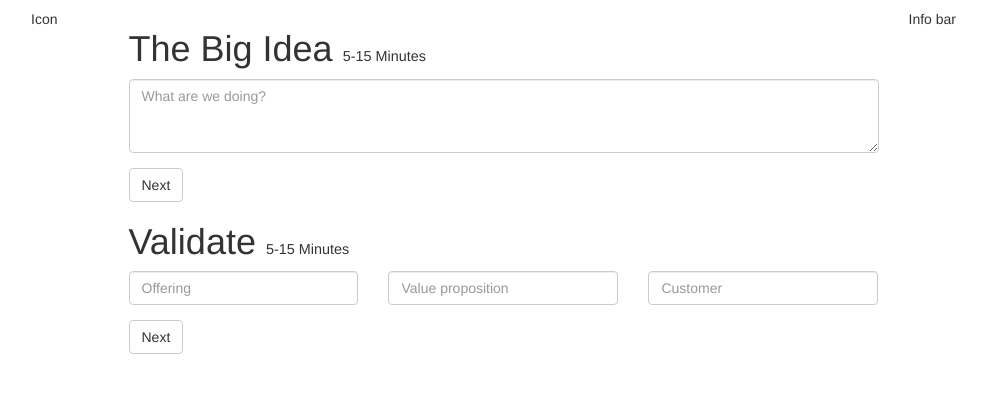
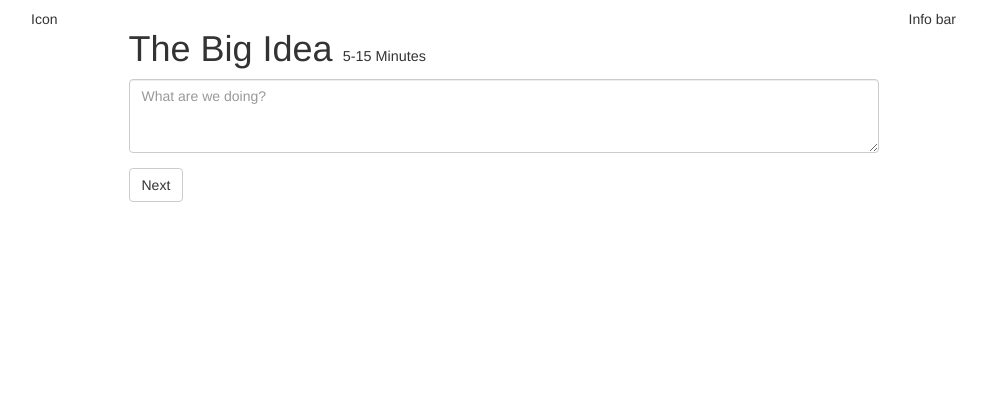
Before and after one commit to pinch-tn/pinch-app, a Django app: page /walkthrough/big_idea/ in a window 1280 px wide. Shown: the part 51-444 px from the top of the page, without its empty margins (39-1024 px from the left). Run offline with Django 3.2, Linux system fonts and the light colour scheme; parts of the project's set-up code (start-up, migrations or seed data) failed here and were passed over; some libraries are stand-ins or nearby versions.

Commit message:
Remove extra markup from big_idea.

```diff
--- a/pinch/templates/big_idea.html
+++ b/pinch/templates/big_idea.html
@@ -15,22 +15,6 @@
             <button type="submit" class="btn btn-default">Next</button>
           </form>
 
-          <h1>Validate <span>5-15 Minutes</span></h1>
-          <form role="form venn">
-            <div class="row">
-              <div class="form-group col-md-4">
-                <input type="text" class="form-control" id="offering" placeholder="Offering">
-              </div>
-              <div class="form-group col-md-4">
-                <input type="text" class="form-control" id="valueProp" placeholder="Value proposition">
-              </div>
-              <div class="form-group col-md-4">
-                <input type="text" class="form-control" id="customer" placeholder="Customer">
-              </div>
-            </div>
-            <button type="submit" class="btn btn-default">Next</button>
-          </form>
-
         </div>
 
         <div class="col-md-3">Info bar</div>
```
